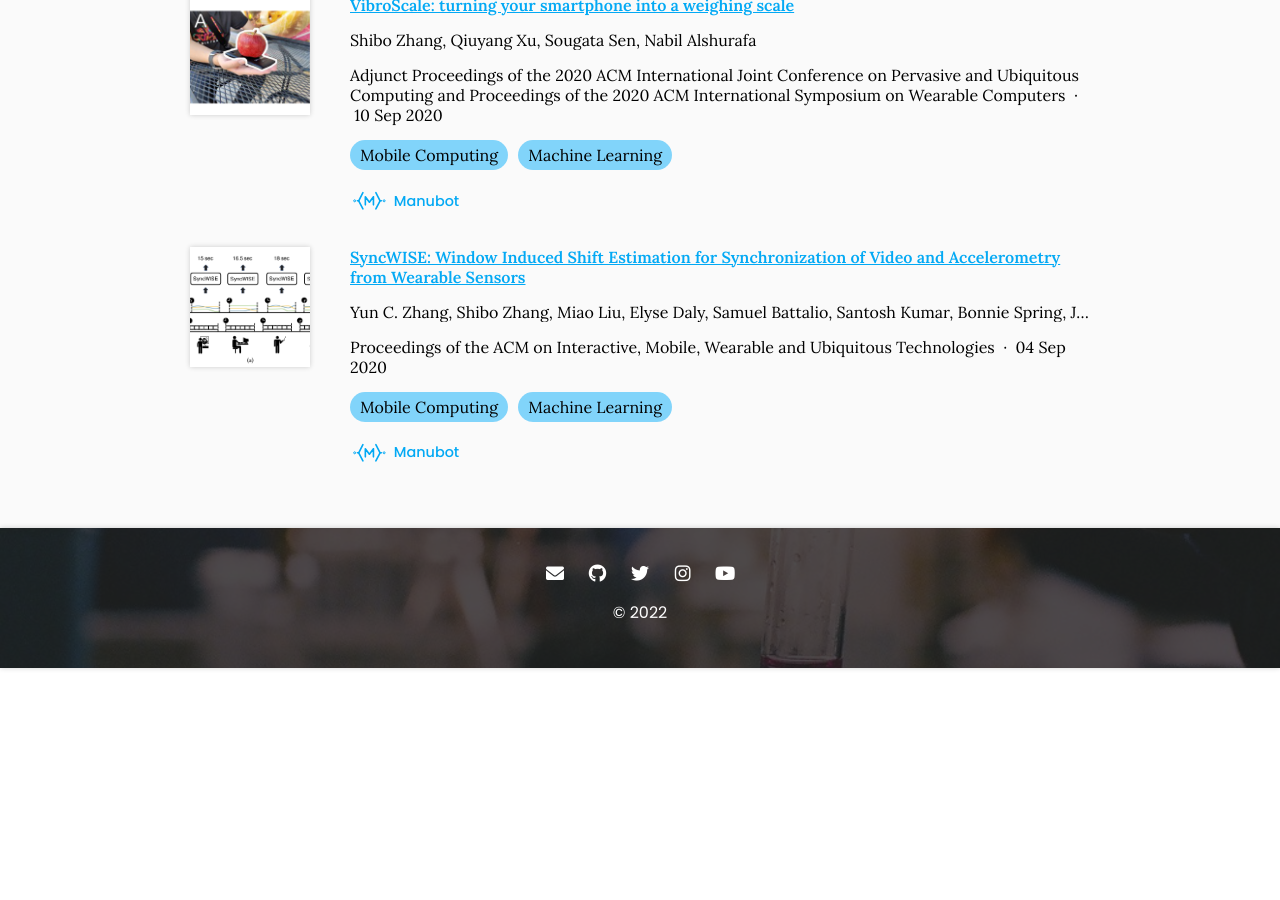
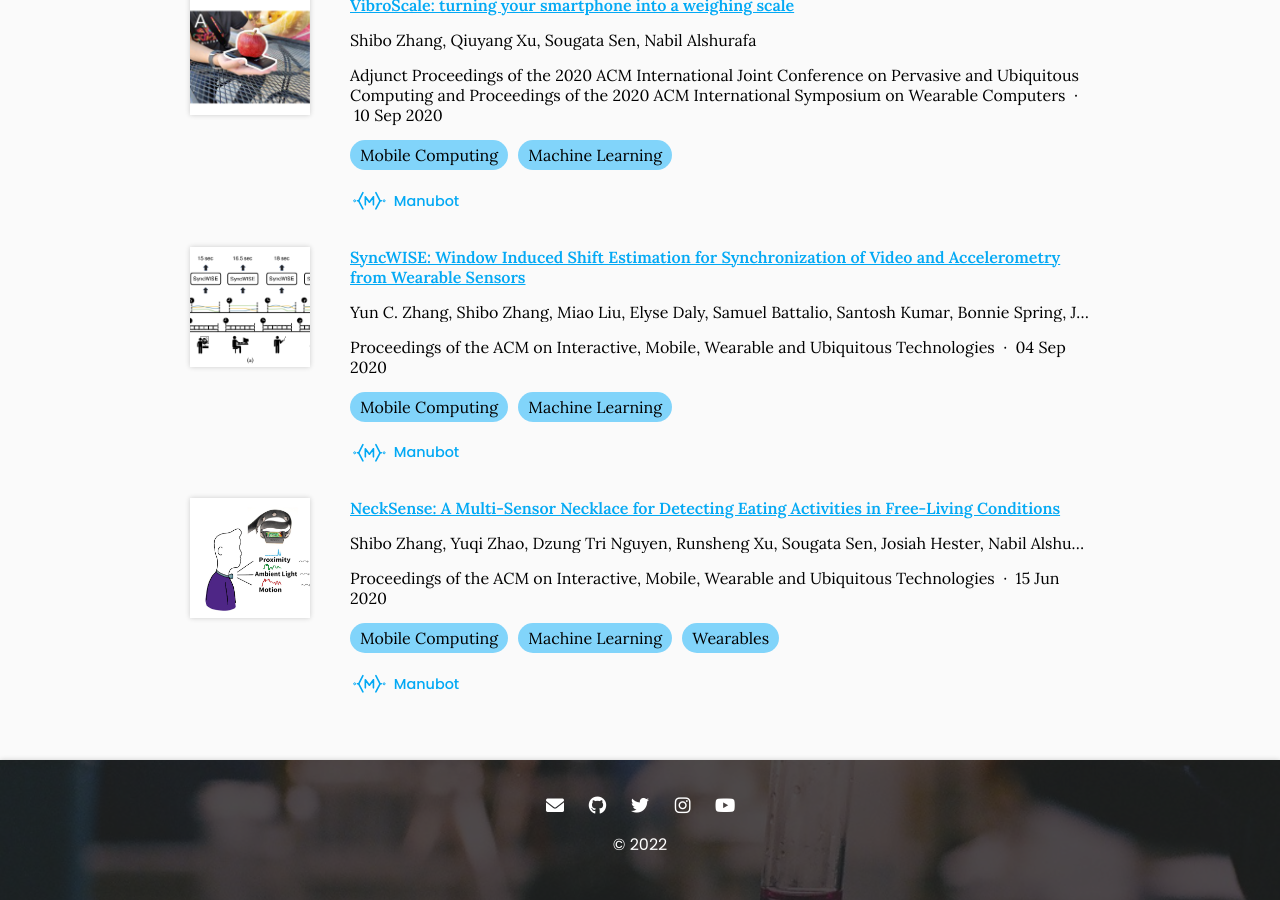
Before and after one commit to mahdipedro/SenseWhy-webs, a Jekyll site: the page built from research/index.md, in a window 1280 px wide and 900 px high, scrolled down 1104 px. Built offline with Jekyll 4.4.1, drawn with Linux system fonts in a browser that asks for light colours; before the commit the page ends 1772 px from its top, so only the background shows below that.

Commit message:
Generate citations

```diff
--- a/_data/citations.yaml
+++ b/_data/citations.yaml
@@ -46,6 +46,28 @@
   tags:
   - Mobile Computing, Machine Learning
   _cache: b4e273e9e0a18a0a511a3a2f63a78aa9afb8eb3c6764960dc897c796b2f053dd
+- id: https://doi.org/10.1145/3397313
+  title: 'NeckSense: A Multi-Sensor Necklace for Detecting Eating Activities in Free-Living
+    Conditions'
+  authors:
+  - Shibo Zhang
+  - Yuqi Zhao
+  - Dzung Tri Nguyen
+  - Runsheng Xu
+  - Sougata Sen
+  - Josiah Hester
+  - Nabil Alshurafa
+  publisher: Proceedings of the ACM on Interactive, Mobile, Wearable and Ubiquitous
+    Technologies
+  date: '2020-06-15'
+  link: https://doi.org/10.1145/3397313
+  image: images/necksense.png
+  extra-links:
+  - type: manubot
+    link: https://dl.acm.org/doi/abs/10.1145/3397313?casa_token=9tooeuDt1mkAAAAA:ERCLKS0R_-0fRPLchzWHgyJzhiWlf6SMglMrCjGnqjZm0fAY4g4wMJql9L5D752QAhQ0cXw-PMFNEw
+  tags:
+  - Mobile Computing, Machine Learning, Wearables
+  _cache: 30e3d8b08c3b80db45c698f1c3e76ac47bcbbdeff0ad22d6715f0ec31c049609
 - id: https://doi.org/10.1145/3411824
   title: 'SyncWISE: Window Induced Shift Estimation for Synchronization of Video and
     Accelerometry from Wearable Sensors'
```
